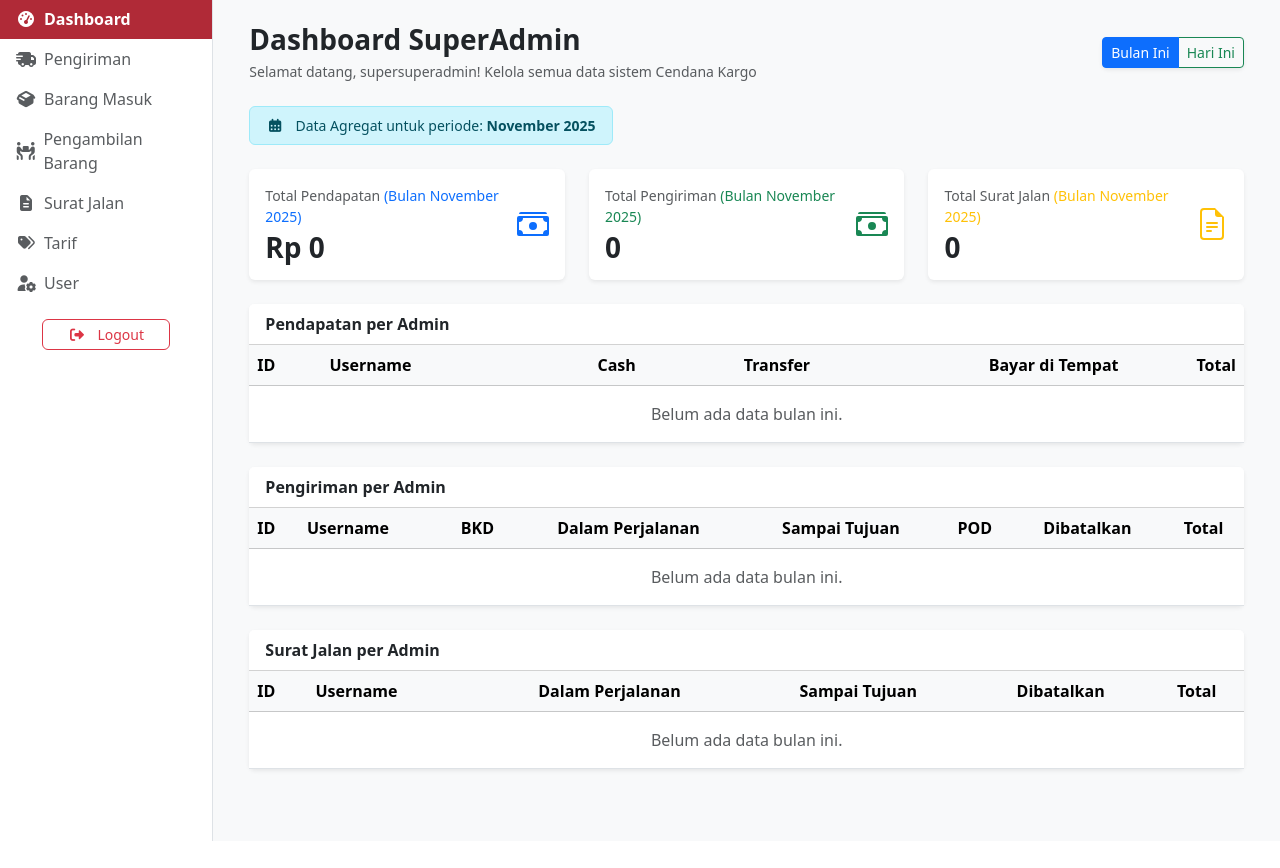
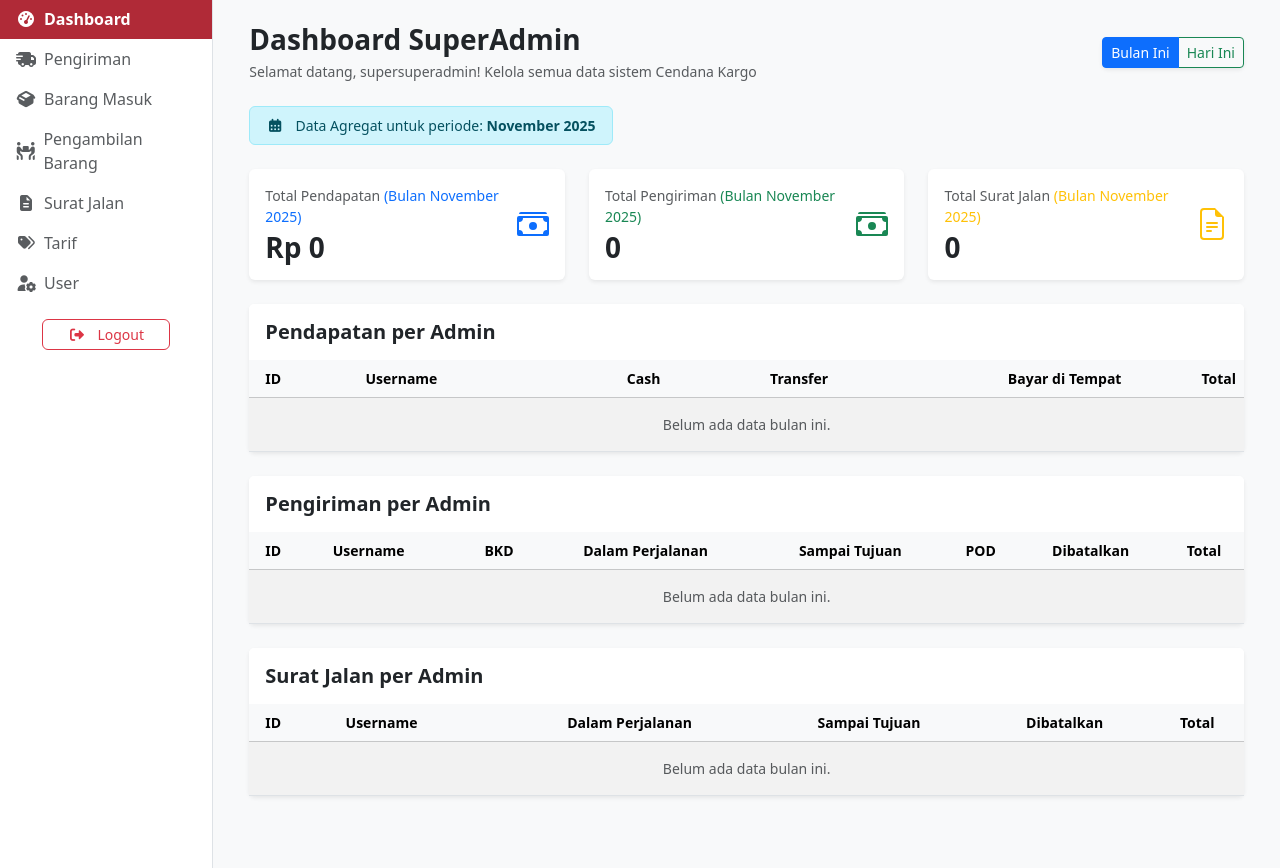
Before and after one commit to ORU25/CendanaKargo, a PHP site: page /CendanaKargo/dashboard/superadmin/index.php in a window 1280 px wide. Shown: the part 57-925 px from the top of the page. Before the commit the page ends 898 px from the top, so only its background shows below. Run offline with PHP 8.4, Linux system fonts and the light colour scheme; a user stored in the database is signed in; data comes from the database, SQL or seed files in the repository; tables that the repository leaves empty hold one stand-in row (values such as "Sample post").

Commit message:
refactor: table dashboard superadmin agar sama kayak supersuepradmin

```diff
--- a/dashboard/superadmin/index.php
+++ b/dashboard/superadmin/index.php
@@ -168,12 +168,15 @@ include '../../components/sidebar_offcanvas.php';
         </div>
                 <!-- TABEL PENDAPATAN -->
         <div class="card border-0 shadow-sm mb-4">
-          <div class="card-header bg-white fw-bold">Pendapatan per Admin</div>
+          <div class="card-header bg-white border-0 py-3">
+            <h5 class="mb-0 fw-bold">Pendapatan per Admin</h5>
+          </div>
+          <div class="card-body p-0">
             <div class="table-responsive">
-            <table class="table table-hover mb-0 align-middle">
+              <table class="table table-striped table-hover align-middle mb-0 small">
                 <thead class="table-light">
                   <tr>
-                  <th>ID</th>
+                    <th class="px-3">ID</th>
                     <th>Username</th>
                     <th class="text-end">Cash</th>
                     <th class="text-end">Transfer</th>
@@ -185,12 +188,12 @@ include '../../components/sidebar_offcanvas.php';
                   <?php if($pendapatan_admin->num_rows > 0): ?>
                     <?php while($row = $pendapatan_admin->fetch_assoc()): ?>
                       <tr>
-                      <td><?= $row['id']; ?></td>
-                      <td><?= htmlspecialchars($row['username']); ?></td>
-                      <td class="text-end">Rp <?= number_format($row['cash'], 0, ',', '.'); ?></td>
-                      <td class="text-end">Rp <?= number_format($row['transfer'], 0, ',', '.'); ?></td>
-                      <td class="text-end">Rp <?= number_format($row['cod'], 0, ',', '.'); ?></td>
-                      <td class="text-end"><strong>Rp <?= number_format($row['total'], 0, ',', '.'); ?></strong></td>
+                        <td class="px-3"><?= $row['id']; ?></td>
+                        <td class="fw-bold"><?= htmlspecialchars($row['username']); ?></td>
+                        <td class="text-end text-primary">Rp <?= number_format($row['cash'], 0, ',', '.'); ?></td>
+                        <td class="text-end text-info">Rp <?= number_format($row['transfer'], 0, ',', '.'); ?></td>
+                        <td class="text-end text-warning">Rp <?= number_format($row['cod'], 0, ',', '.'); ?></td>
+                        <td class="text-end fw-bold text-success">Rp <?= number_format($row['total'], 0, ',', '.'); ?></td>
                       </tr>
                     <?php endwhile; ?>
                   <?php else: ?>
@@ -200,15 +203,19 @@ include '../../components/sidebar_offcanvas.php';
               </table>
             </div>
           </div>
+        </div>
 
         <!-- TABEL PENGIRIMAN -->
         <div class="card border-0 shadow-sm mb-4">
-          <div class="card-header bg-white fw-bold">Pengiriman per Admin</div>
+          <div class="card-header bg-white border-0 py-3">
+            <h5 class="mb-0 fw-bold">Pengiriman per Admin</h5>
+          </div>
+          <div class="card-body p-0">
             <div class="table-responsive">
-            <table class="table table-hover mb-0 align-middle">
+              <table class="table table-striped table-hover align-middle mb-0 small">
                 <thead class="table-light">
                   <tr>
-                  <th>ID</th>
+                    <th class="px-3">ID</th>
                     <th>Username</th>
                     <th class="text-center">BKD</th>
                     <th class="text-center">Dalam Perjalanan</th>
@@ -222,14 +229,14 @@ include '../../components/sidebar_offcanvas.php';
                   <?php if($pengiriman_admin->num_rows > 0): ?>
                     <?php while($row = $pengiriman_admin->fetch_assoc()): ?>
                       <tr>
-                      <td><?= $row['id']; ?></td>
-                      <td><?= htmlspecialchars($row['username']); ?></td>
-                      <td class="text-center"><?= $row['bkd']; ?></td>
-                      <td class="text-center"><?= $row['perjalanan']; ?></td>
-                      <td class="text-center"><?= $row['sampai']; ?></td>
-                      <td class="text-center"><?= $row['pod']; ?></td>
-                      <td class="text-center"><?= $row['batal']; ?></td>
-                      <td class="text-center"><strong><?= $row['total']; ?></strong></td>
+                        <td class="px-3"><?= $row['id']; ?></td>
+                        <td class="fw-bold"><?= htmlspecialchars($row['username']); ?></td>
+                        <td class="text-center text-warning"><?= $row['bkd']; ?></td>
+                        <td class="text-center text-info"><?= $row['perjalanan']; ?></td>
+                        <td class="text-center text-primary"><?= $row['sampai']; ?></td>
+                        <td class="text-center text-success"><?= $row['pod']; ?></td>
+                        <td class="text-center text-danger"><?= $row['batal']; ?></td>
+                        <td class="text-center fw-bold text-primary"><?= $row['total']; ?></td>
                       </tr>
                     <?php endwhile; ?>
                   <?php else: ?>
@@ -239,15 +246,19 @@ include '../../components/sidebar_offcanvas.php';
               </table>
             </div>
           </div>
+        </div>
 
         <!-- TABEL SURAT JALAN -->
         <div class="card border-0 shadow-sm mb-5">
-          <div class="card-header bg-white fw-bold">Surat Jalan per Admin</div>
+          <div class="card-header bg-white border-0 py-3">
+            <h5 class="mb-0 fw-bold">Surat Jalan per Admin</h5>
+          </div>
+          <div class="card-body p-0">
             <div class="table-responsive">
-            <table class="table table-hover mb-0 align-middle">
+              <table class="table table-striped table-hover align-middle mb-0 small">
                 <thead class="table-light">
                   <tr>
-                  <th>ID</th>
+                    <th class="px-3">ID</th>
                     <th>Username</th>
                     <th class="text-center">Dalam Perjalanan</th>
                     <th class="text-center">Sampai Tujuan</th>
@@ -259,12 +270,12 @@ include '../../components/sidebar_offcanvas.php';
                   <?php if($surat_jalan_admin->num_rows > 0): ?>
                     <?php while($row = $surat_jalan_admin->fetch_assoc()): ?>
                       <tr>
-                      <td><?= $row['id']; ?></td>
-                      <td><?= htmlspecialchars($row['username']); ?></td>
-                      <td class="text-center"><?= $row['perjalanan']; ?></td>
-                      <td class="text-center"><?= $row['sampai']; ?></td>
-                      <td class="text-center"><?= $row['batal']; ?></td>
-                      <td class="text-center"><strong><?= $row['total']; ?></strong></td>
+                        <td class="px-3"><?= $row['id']; ?></td>
+                        <td class="fw-bold"><?= htmlspecialchars($row['username']); ?></td>
+                        <td class="text-center text-info"><?= $row['perjalanan']; ?></td>
+                        <td class="text-center text-success"><?= $row['sampai']; ?></td>
+                        <td class="text-center text-danger"><?= $row['batal']; ?></td>
+                        <td class="text-center fw-bold text-primary"><?= $row['total']; ?></td>
                       </tr>
                     <?php endwhile; ?>
                   <?php else: ?>
@@ -274,6 +285,7 @@ include '../../components/sidebar_offcanvas.php';
               </table>
             </div>
           </div>
+        </div>
 
       </div>
     </main>
```
Lines whose indentation alone changed are shown as unchanged.
